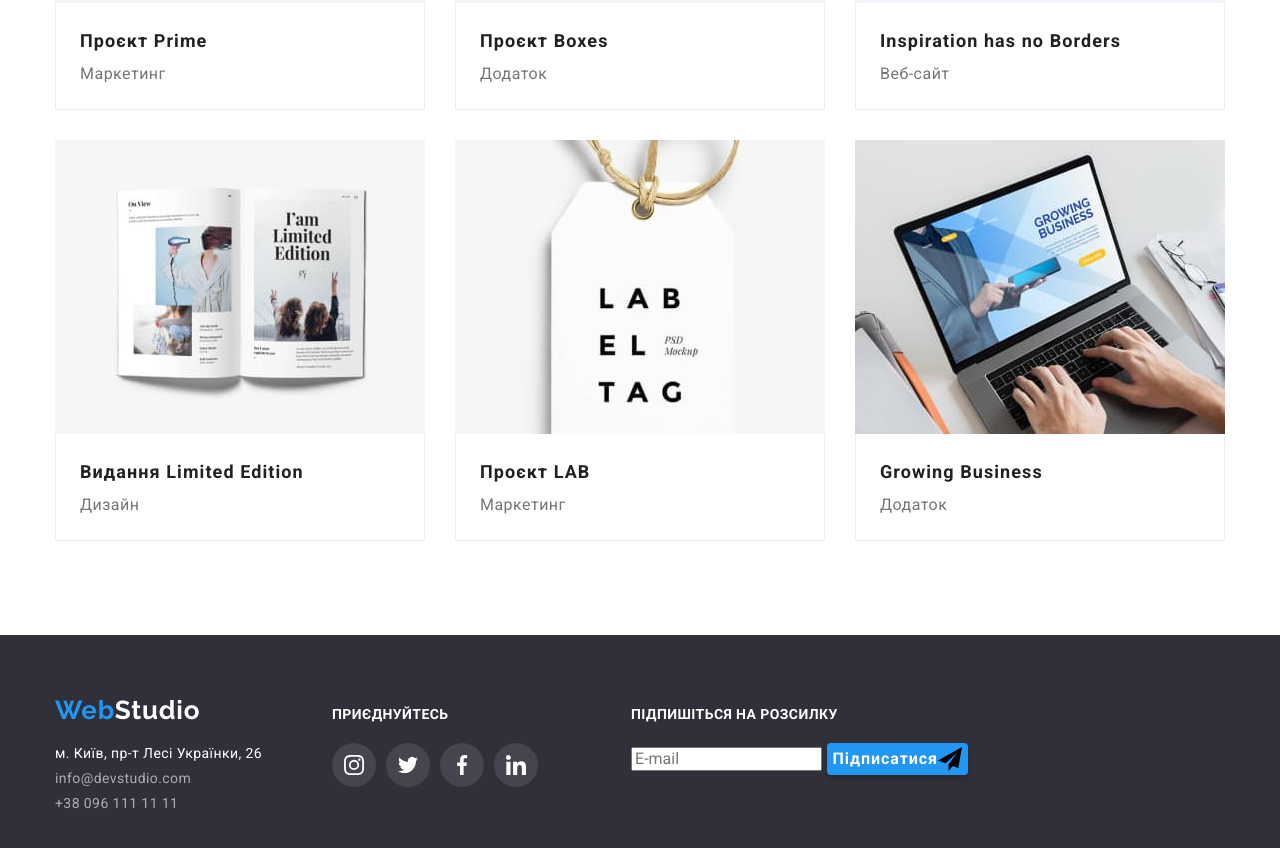
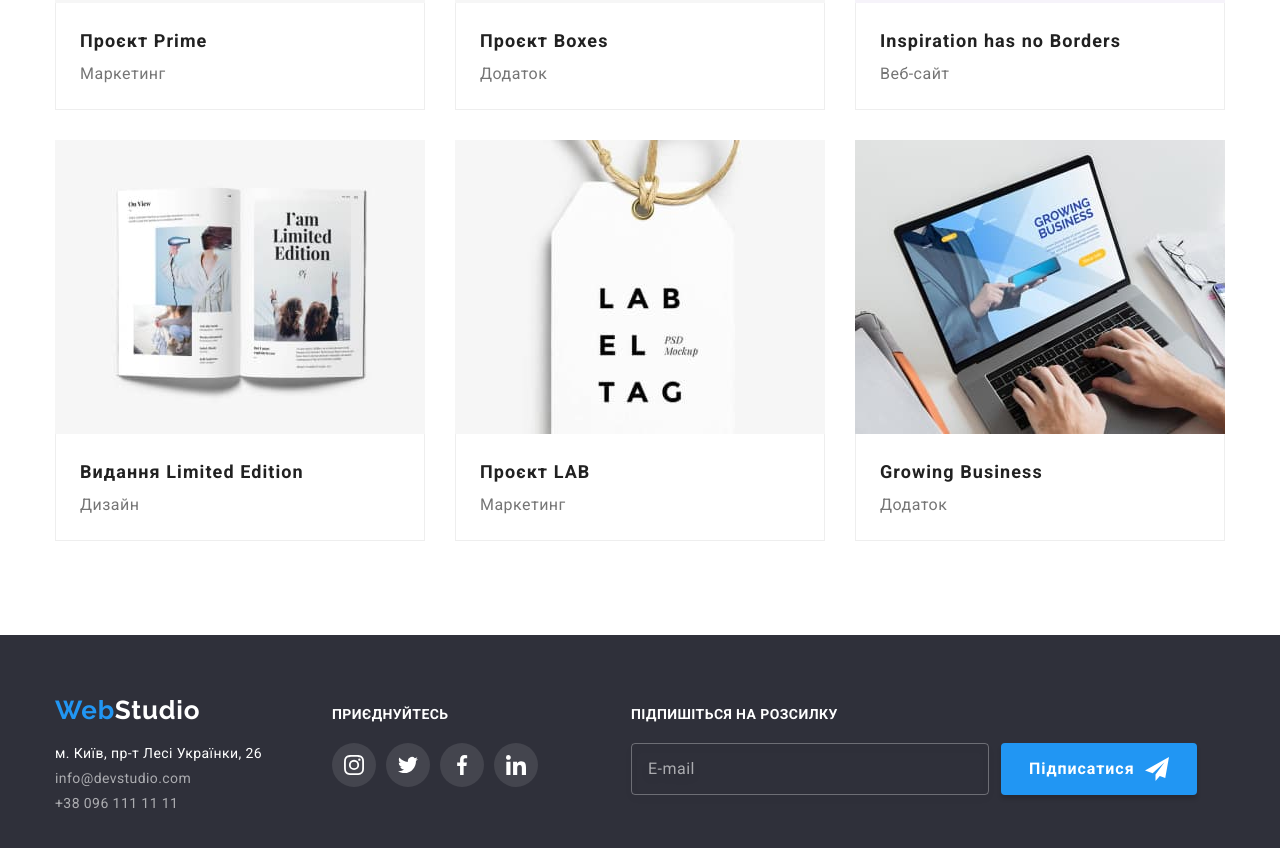
Before and after one commit to Olena-Alieksieienko/goit-markup-hw-8, a plain HTML site: page portfolio.html in a window 1280 px wide. Shown: the part 1032-1880 px from the top of the page. Drawn offline with nearby package versions, Linux system fonts and the light colour scheme.

Commit message:
додає Футер у Портфоліо

```diff
--- a/portfolio.html
+++ b/portfolio.html
@@ -263,30 +263,27 @@
     </main>
 
     <!---------- ФУТЕР ---------->
-       <!---------- ФУТЕР ---------->
   <footer class="footer__section">
       <div class="address__part container">
         <div class="footer__block">
-          <a href="./index.html" class="footer__link"><span class="logo--accent">Web</span>Studio</a>
+          <a href="./index.html"
+          class="footer__link"><span
+          class="footer__logo">Web</span>Studio</a>
         <address class="address">
-              <a
-                class="address__link--location"
-                href="https://goo.gl/maps/35YgeVR9TJthD9GP8"
-                target="_blank"
-                rel="noopener noreferrer nofollow"
-                >м. Київ, пр-т Лесі Українки, 26</a
-              >
-
+              <a class="address__link--location"
+              href="https://goo.gl/maps/35YgeVR9TJthD9GP8" target="_blank" rel="noopener noreferrer nofollow">м. Київ, пр-т Лесі Українки, 26</a>
           <ul class="address__list list">
             <li class="address__item">
               <a class="address__link" href="mailto:info@devstudio.com">info@devstudio.com</a>
             </li>
+
             <li class="address__item">
               <a class="address__link" href="tel:+380961111111">+38 096 111 11 11</a>
             </li>
           </ul>
         </address>
         </div>
+
         <div class="footer">
         <p class="footer__text">приєднуйтесь</p>
         <ul class="footer-social__list list">
@@ -295,11 +292,12 @@
                       class="footer-social__link"
                       href="#"
                       target="_blank"
-                      rel="noopener noreferrer nofollow"
-                      ><svg class=" footer-social__icon" width="20" height="20">
-                        <use href="./images/icons.svg#instagram"></use></svg
-                    ></a>
+                      rel="noopener noreferrer nofollow">
+                      <svg class=" footer-social__icon" width="20" height="20">
+                        <use href="./images/icons.svg#instagram">
+                        </use></svg></a>
                   </li>
+
                   <li class="footer-social__item">
                     <a
                       class="footer-social__link"
@@ -310,6 +308,7 @@
                         <use href="./images/icons.svg#twitter"></use></svg
                     ></a>
                   </li>
+
                   <li class="footer-social__item">
                     <a
                       class="footer-social__link"
@@ -320,6 +319,7 @@
                         <use href="./images/icons.svg#facebook"></use></svg
                     ></a>
                   </li>
+
                   <li class="footer-social__item">
                     <a
                       class="footer-social__link"
@@ -332,22 +332,19 @@
                   </li>
         </ul>
         </div>
-        <div class="footer-subscription">
+
+      <form action="" class="footer-form">
         <p class="footer__text">Підпишіться на розсилку</p>
-                <form  name="footer-form" class="footer-form" action="#" autocomplete="off">
-                  <label>
-                        <input
-                        type="email"
-                        name="mail"
-                        placeholder="E-mail"
-                        class="subscription-form-mail"/>
+        <label class="footer-form__field">
+          <input type="text" placeholder="E-mail" class="footer-form__input"/>
+          <a href="" class="footer-form__link" aria-label="іконка">
+            Підписатися
+            <svg class="footer-form__icon" width="24" height="24">
+              <use href="./images/icons.svg#icon-btn-send"></use>
+            </svg>
+          </a>
         </label>
-                        <button class="main-button subscription-button" type="submit">
-                            Підписатися<svg class="subscription-button-send-icon" width="24" height="24">
-                                    <use href="./images/icons.svg#icon-btn-send"></use></svg>
-                          </button>
       </form>
-        </div>
     </div>
   </footer>
   </body>
```
Lines whose indentation alone changed are shown as unchanged.
